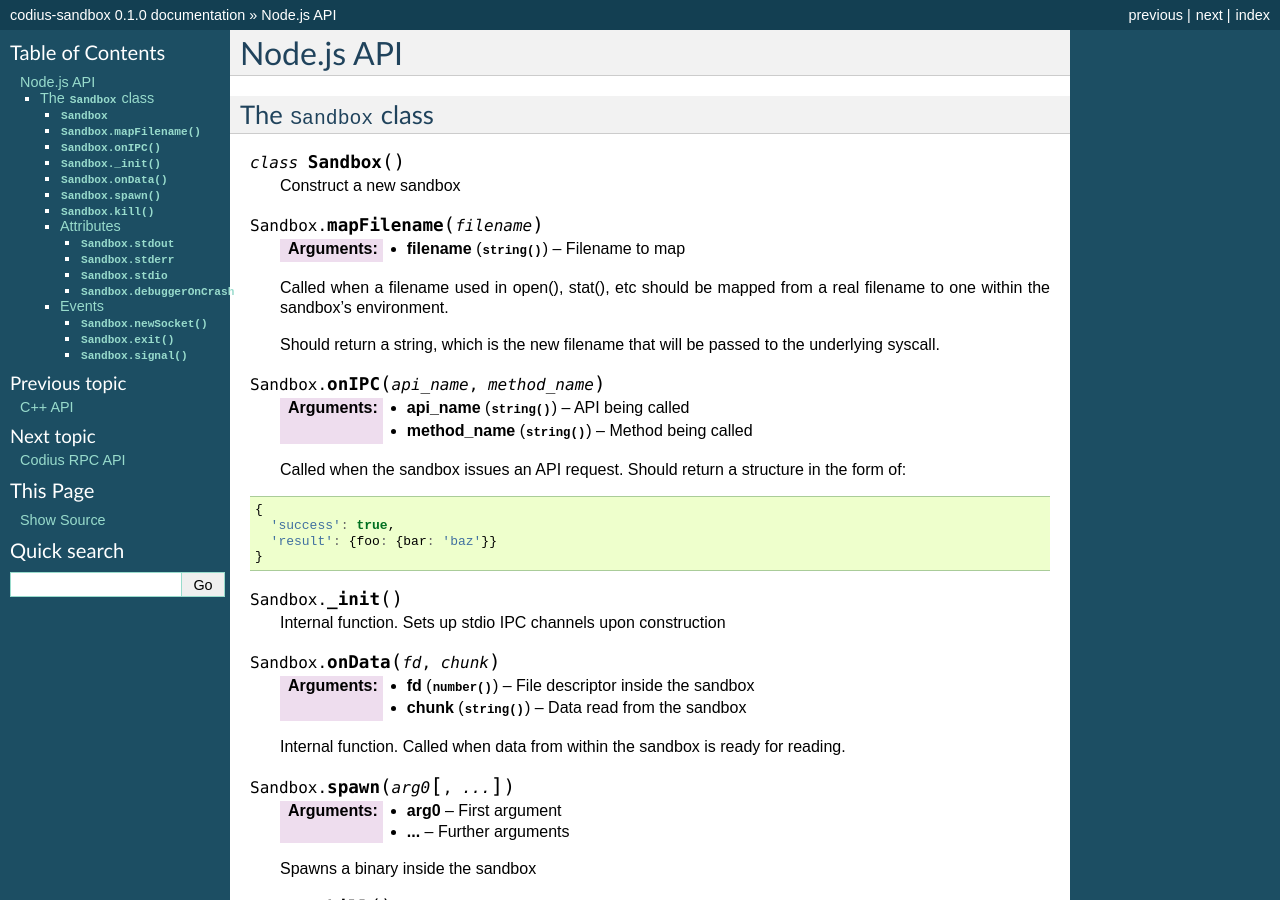
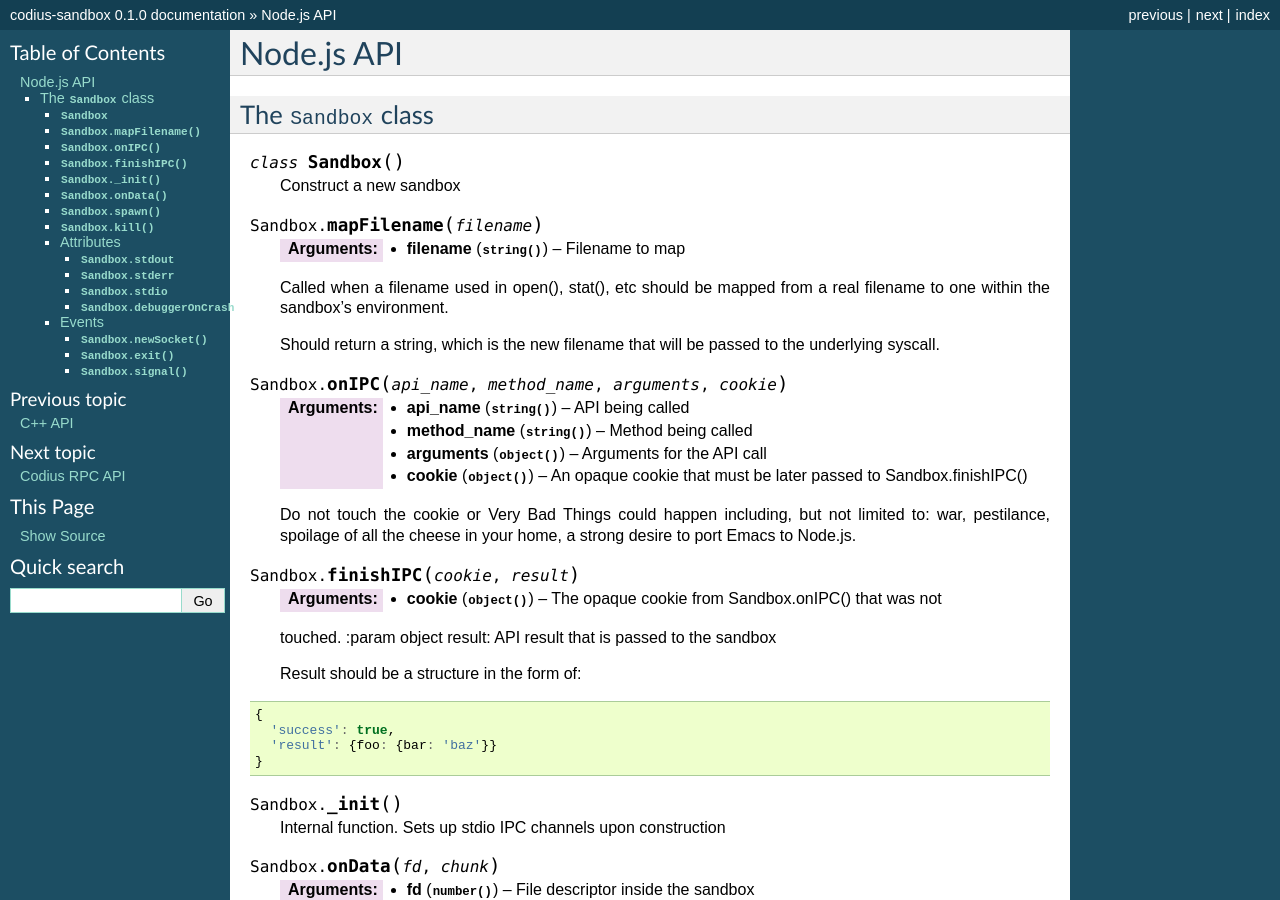
Before and after one commit to codius-deprecated/codius-sandbox, a Sphinx documentation site: the page built from doc/node.rst, in a window 1280 px wide and 900 px high. Built offline with Sphinx 7.4.7, drawn with Linux system fonts in a browser that asks for light colours.

Commit message:
Switch to a more asynchronous-focused API for handling IPC calls

```diff
--- a/doc/node.rst
+++ b/doc/node.rst
@@ -18,13 +18,24 @@
   Should return a string, which is the new filename that will be passed to the
   underlying syscall.
 
-.. js:function:: Sandbox.onIPC(api_name, method_name)
+.. js:function:: Sandbox.onIPC(api_name, method_name, arguments, cookie)
 
   :param string api_name: API being called
   :param string method_name: Method being called
+  :param object arguments: Arguments for the API call
+  :param object cookie: An opaque cookie that must be later passed to Sandbox.finishIPC()
 
-  Called when the sandbox issues an API request. Should return a structure in
-  the form of:
+  Do not touch the cookie or Very Bad Things could happen including, but not
+  limited to: war, pestilance, spoilage of all the cheese in your home, a strong
+  desire to port Emacs to Node.js.
+
+.. js:function:: Sandbox.finishIPC(cookie, result)
+
+  :param object cookie: The opaque cookie from Sandbox.onIPC() that was not
+  touched.
+  :param object result: API result that is passed to the sandbox
+
+  Result should be a structure in the form of:
 
 .. code-block:: js
 
```
Also changed, not shown: 4 other files.
